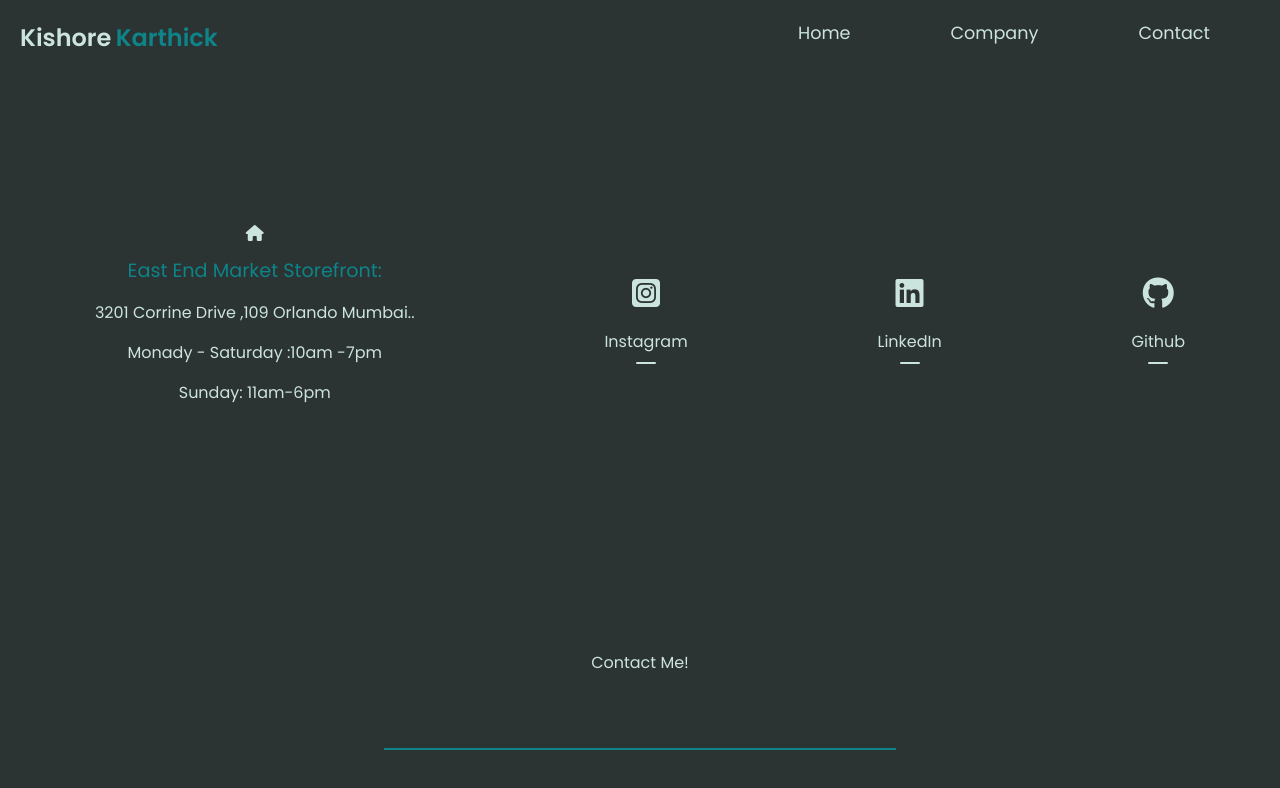
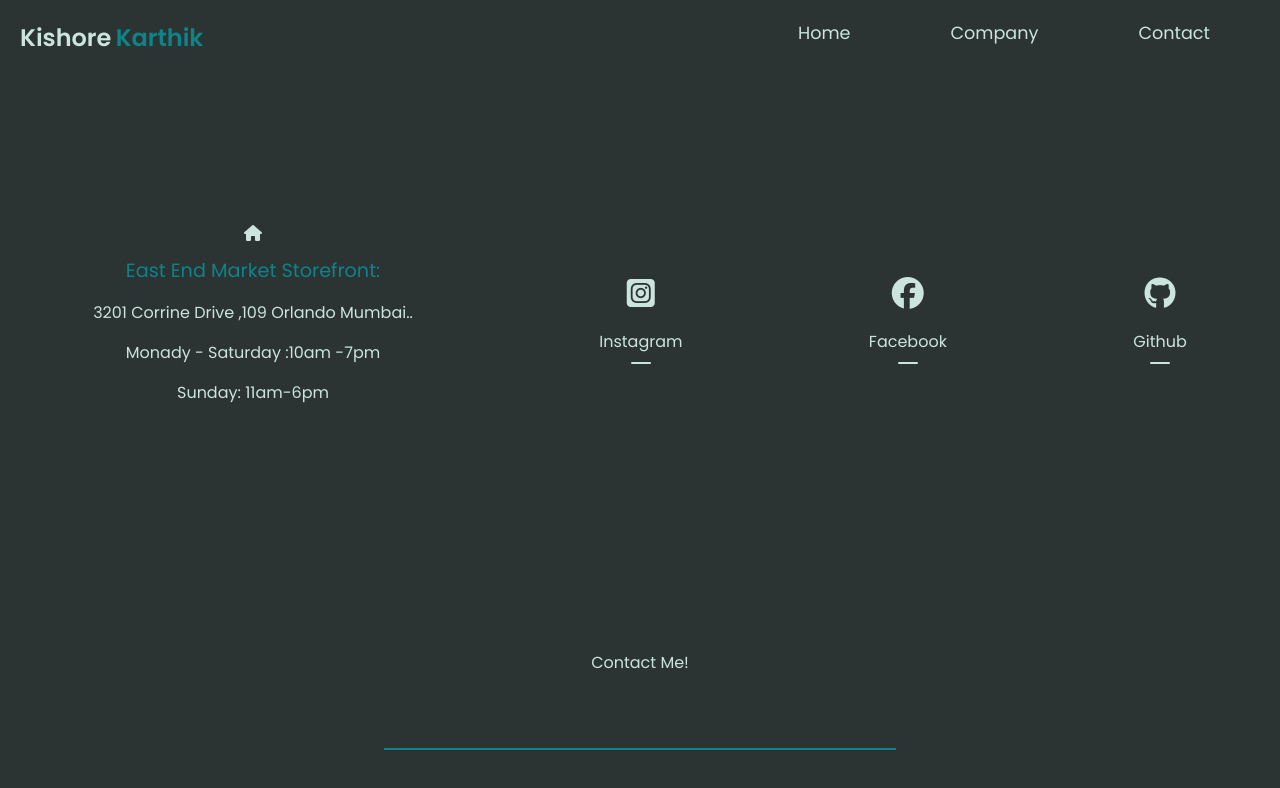
Before and after one commit to Kishorekarthik-04/Kishorekarthik-04.github.io, a plain HTML site: page contact.html in a window 1280 px wide. Drawn offline with Linux system fonts and the light colour scheme.

Commit message:
added pics and changed to facebook

```diff
--- a/contact.html
+++ b/contact.html
@@ -5,6 +5,7 @@
 		<meta http-equiv="X-UA-Compatible" content="IE=edge" />
 		<meta name="viewport" content="width=device-width, initial-scale=1.0" />
 		<link rel="stylesheet" href="styles2.css" />
+         <link rel="icon" type="image/x-icon" href="/images/favicon.ico">
 		<title>Kishore Karthick</title>
 		<script
 			src="https://kit.fontawesome.com/9dd20ad70d.js"
@@ -15,7 +16,7 @@
 			<div class="intro">
 				<div class="logo">
 					<span>Kishore</span>
-					<span id="color">Karthick</span>
+					<span id="color">Karthik</span>
 				</div>
 				<navbar>
 					<nav><a href="index.html">Home</a></nav>
@@ -40,16 +41,16 @@
 					</div>
 					<div id="instagram" class="domain" onclick="instagram">
 						<i class="fa-brands fa-square-instagram"></i>
-						<a href="https://www.instagram.com/private.karthikaviya/" target="_blank"
+						<a href="https://www.instagram.com/private.kishorekarthik/" target="_blank"
 							>Instagram</a
 						>
 					</div>
 					<div id="linkedin" class="domain">
-						<i class="fa-brands fa-linkedin"></i>
+						<i class="fa-brands fa-facebook"></i>
 						<a
-							href="https://www.linkedin.com/in/kishore-karthik-381a9026a/"
+							href="https://www.facebook.com/profile.php?id=100091440124577"
 							target="_blank"
-							>LinkedIn</a
+							>Facebook</a
 						>
 					</div>
 					<div id="github" class="domain">
```
Also changed, not shown: index.html (+2 -1 lines), favicon.webp (added), images/favicon.ico (added).
